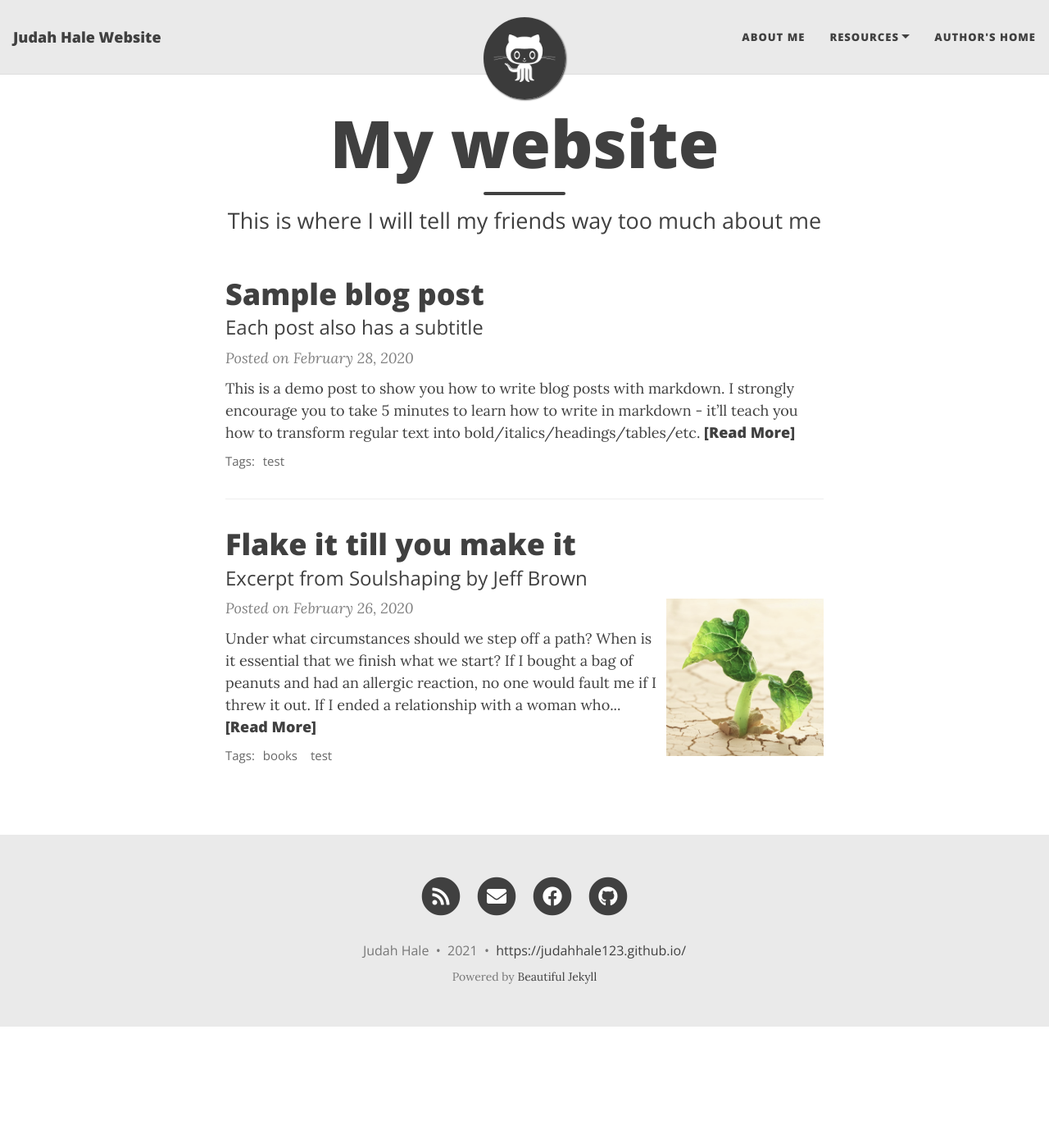
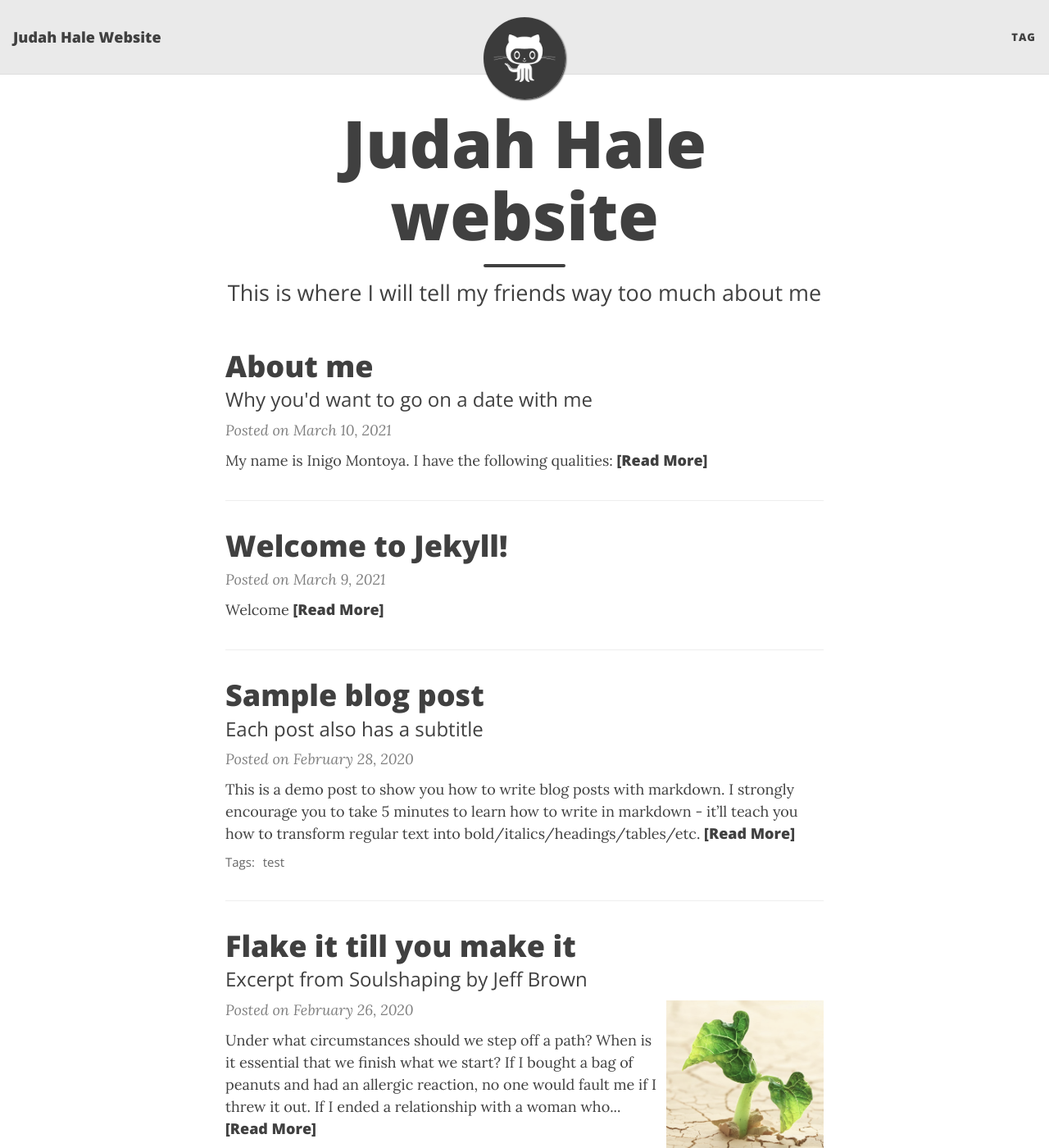
Before and after one commit to judahhale123/judahhale123.github.io, a Jekyll site: the page built from index.html, in a window 1280 px wide and 1400 px high. Shown: the whole window at 82% size. Built offline with Jekyll 4.4.1, drawn with Linux system fonts in a browser that asks for light colours; nearby versions of some CDN libraries; the list of posts is cut into pages by our own code.

```diff
--- a/404.html
+++ b/404.html
@@ -9,5 +9,5 @@ permalink: /404.html
   <h1>Move along. (404 error)</h1>
   <br/>
 
-  <img src="{{ 'assets/img/404-southpark.jpg' | relative_url }}" alt="Not found" />
+  <img src="{{ 'assets/img/404.jpg' | relative_url }}" alt="Not found" />
 </div>
--- a/_config.yml
+++ b/_config.yml
@@ -14,11 +14,12 @@ author: Judah Hale
 # --- List of links in the navigation bar --- #
 
 navbar-links:
-  About Me: "aboutme"
-  Resources:
-    - Resources 1: "judahhale123.github.io"
-    - Resources 2: "judahhale123.github.io"
-  Author's home: "judahhale123.github.io"
+#  About Me: "aboutme"
+   Tag: "tags"
+#  Resources:
+#    - Resources 1: "judahhale123.github.io"
+#    - Resources 2: "judahhale123.github.io"
+#  Author's home: "judahhale123.github.io"
 
 # --- Logo --- #
 
@@ -214,13 +215,13 @@ defaults:
 
 # Exclude these files from production site
 exclude:
-  - CHANGELOG.md
+#  - CHANGELOG.md
   - CNAME
   - Gemfile
   - Gemfile.lock
   - LICENSE
   - README.md
-  - screenshot.png
+#  - screenshot.png
   - docs/
 
 plugins:
--- a/_includes/footer.html
+++ b/_includes/footer.html
@@ -33,7 +33,7 @@
       </p>
       {% unless site.remove-ads %}<p class="theme-by text-muted">
         Powered by
-        <a href="https://beautifuljekyll.com">Beautiful Jekyll</a>
+        <a href="https://judahhale123.github.io/">Judah Hale</a>
       </p>{% endunless %}
       </div>
     </div>
--- /dev/null
+++ b/_posts/2021-03-09-welcome.md
@@ -0,0 +1,10 @@
+---
+layout: post
+title:  "Welcome to Jekyll!"
+---
+
+# Welcome
+
+**Hello world**, this is my first Jekyll blog post.
+
+I hope you like it!
--- /dev/null
+++ b/_posts/2021-03-10-aboutme.md
@@ -0,0 +1,16 @@
+---
+layout: post
+title: About me
+subtitle: Why you'd want to go on a date with me
+---
+
+My name is Inigo Montoya. I have the following qualities:
+
+- I rock a great mustache
+- I'm extremely loyal to my family
+
+What else do you need?
+
+### My story
+
+To be honest, I'm having some trouble remembering right now, so why don't you just watch [my movie](https://en.wikipedia.org/wiki/The_Princess_Bride_%28film%29) and it will answer **all** your questions.
--- a/index.html
+++ b/index.html
@@ -1,5 +1,5 @@
 ---
 layout: home
-title: My website
+title: Judah Hale website
 subtitle: This is where I will tell my friends way too much about me
 ---
--- /dev/null
+++ b/welcome.md
@@ -0,0 +1,16 @@
+---
+layout: page
+title: About me
+subtitle: Why you'd want to go on a date with me
+---
+
+My name is Inigo Montoya. I have the following qualities:
+
+- I rock a great mustache
+- I'm extremely loyal to my family
+
+What else do you need?
+
+### My story
+
+To be honest, I'm having some trouble remembering right now, so why don't you just watch [my movie](https://en.wikipedia.org/wiki/The_Princess_Bride_%28film%29) and it will answer **all** your questions.
```
Also changed, not shown: CHANGELOG.md (deleted), README.md, assets/img/404.jpg (added), assets/img/404.png (added), screenshot.png (deleted).
